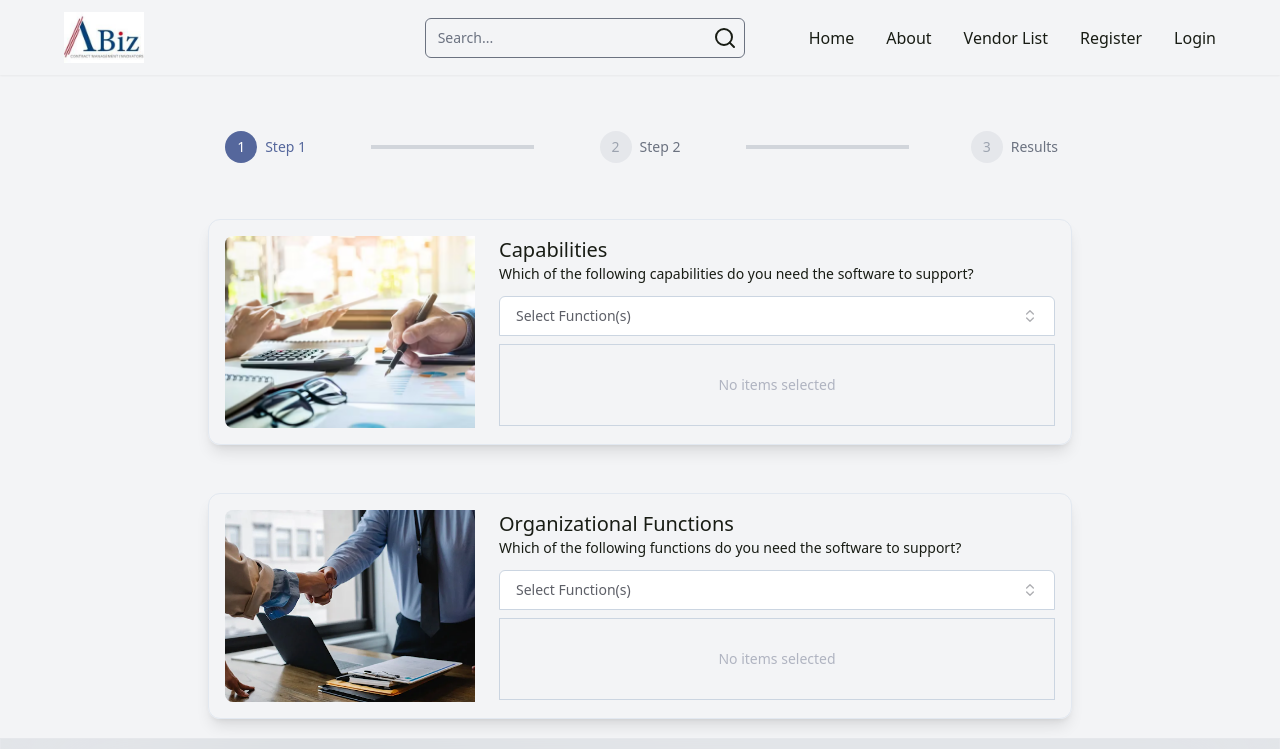
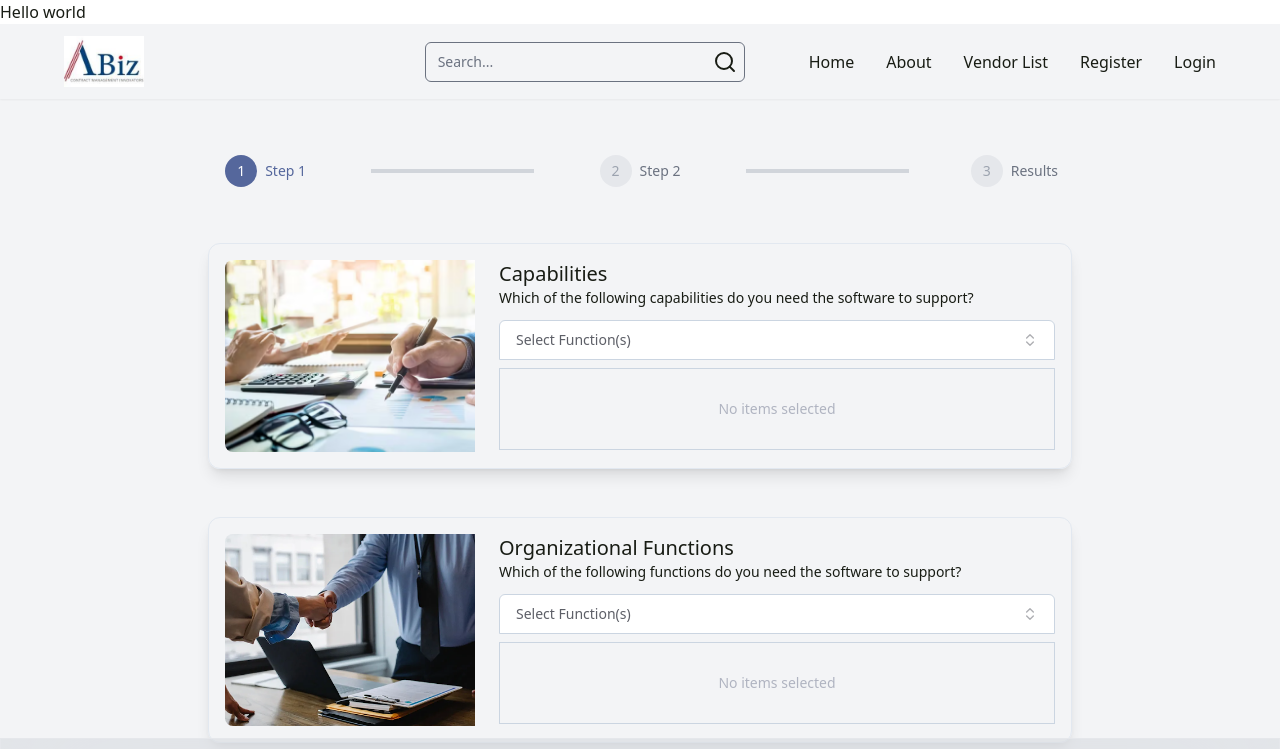
Before and after one commit to Buzxxx/clm_next, a Next.js app: page / in a window 1280 px wide. Shown: the top 749 px of the page. Built offline with nearby package versions, Linux system fonts and the light colour scheme.

Commit message:
deploy 24

```diff
--- a/src/app/(contracts)/page.tsx
+++ b/src/app/(contracts)/page.tsx
@@ -11,5 +11,10 @@ export const metadata: Metadata = {
 };
 
 export default function Contracts() {
-  return <ContractsLayout />;
+  return (
+    <>
+      <div>Hello world</div>
+      <ContractsLayout />
+    </>
+  );
 }
```
